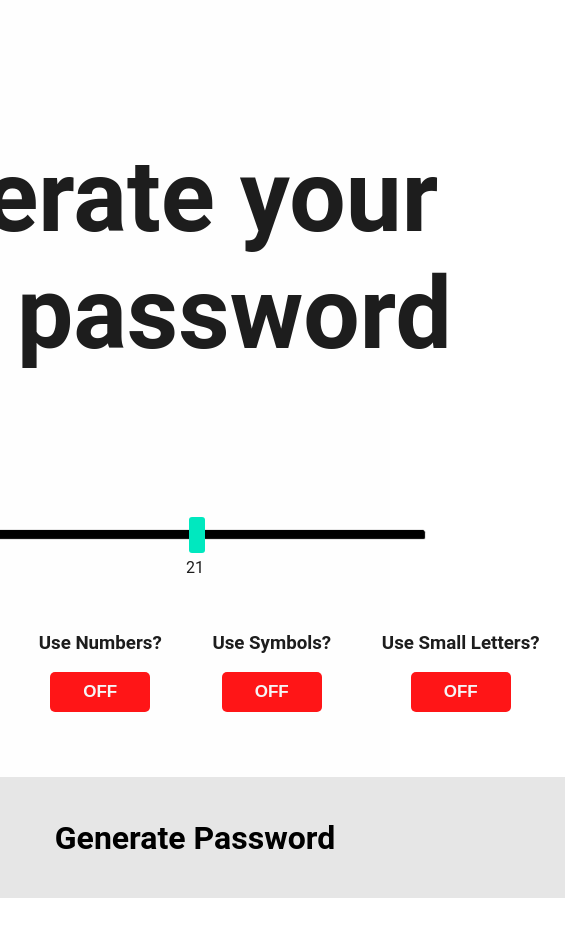
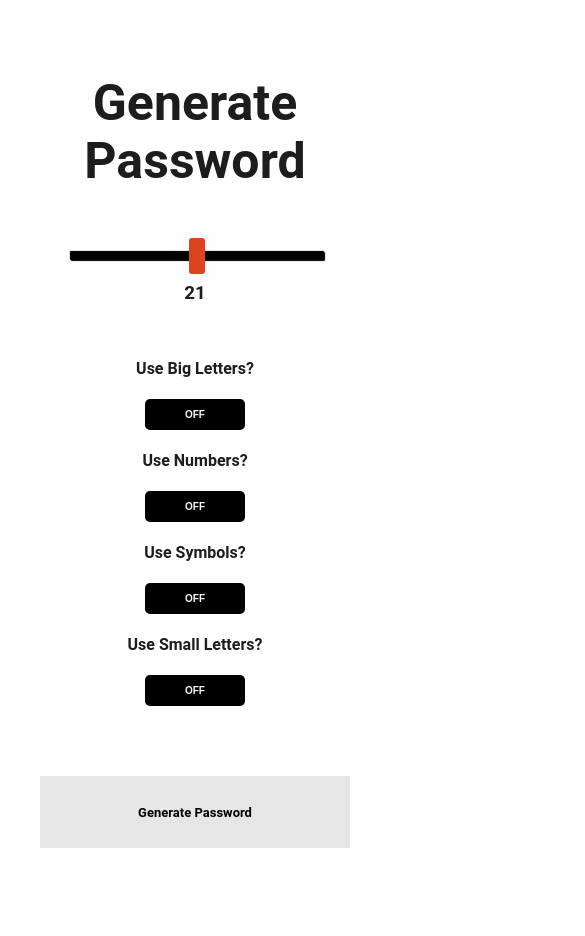
Before and after one commit to MRKSC/password, a React (Create React App) app: page / in a window 390 px wide. Shown: the whole page, 585 px wide, since content can reach past the window. After the commit the page ends 888 px from the top, so only its background shows below. Built offline with nearby package versions, Linux system fonts and the light colour scheme.

Commit message:
react-create-app on Heroku

```diff
--- a/src/App.js
+++ b/src/App.js
@@ -1,11 +1,14 @@
 import React from 'react';
 import styled from 'styled-components';
-import { ControlMain } from './components/controls/src/ControlMain';
+import { GenerateCode } from './components/src/GenerateCode';
 
 const AppWrapper = styled.div`
-  height: 100vh;
+  padding: 0px;
+  margin: 0px;
+  min-height: 100%;
+  min-width: 100%;
+  align-content: center;
   font-family: 'Roboto', sans-serif;
-  background-color: rgba(230,230,230,0.04);
   color: #1d1d1d;
 `;
 
@@ -13,11 +16,10 @@ class App extends React.Component {
   render() {
     return (
       <AppWrapper>
-                <ControlMain />
+        <GenerateCode />
       </AppWrapper>
     );
   }
 }
 
-
 export default App;
--- a/src/components/controls/src/ControlMain.js
+++ /dev/null
@@ -1,19 +0,0 @@
-import React from 'react';
-import styled from 'styled-components';
-import  {GenerateCode} from './GenerateCode';
-
-
-const ControlWrapper = styled.div `
-      display: flex;
-      justify-content: center;
-      align-items: center;
-
-`;
-
-export function ControlMain() {
-    return (
-        <ControlWrapper>
-          <GenerateCode />
-        </ControlWrapper>
-    )
-}
--- /dev/null
+++ b/src/components/src/GenerateCode.css
@@ -0,0 +1,19 @@
+body{
+    margin:0px;
+    padding: 0px;
+    background-color: rgba(230, 230, 230, 0.04);;
+}
+
+.heading {
+    display: block;
+    padding: 20px;
+    margin-bottom: 150px;
+    font-size: 100px;
+    text-align: center;
+
+}
+
+.Button-Heading--fontSize {
+    font-size: 35px;
+
+}
--- a/src/components/controls/src/GenerateCode.js
+++ b/src/components/src/GenerateCode.js
@@ -1,10 +1,29 @@
 import React from 'react';
 import styled from 'styled-components';
 import './GenerateCode.css';
+import './MediaQueries.css'
+import './Slider.css'
 
 const GenerateCodeContainer = styled.div`
-  padding-top: 50px;
-  margin: 20px;
+  padding: 10px;
+  margin: 10px;
+`;
+
+const InputContainer = styled.div`
+  display: flex;
+  flex-direction: column;
+  align-items: center;
+  justify-content: space-around;
+  @media (max-width: 768px) {
+
+  }
+`;
+
+const InputRange = styled.input`
+  min-width: 450px;
+   @media (max-width: 768px) {
+  min-width: 250px;
+  }
 `;
 
 const ToggleButtonContainer = styled.div`
@@ -13,14 +32,13 @@ const ToggleButtonContainer = styled.div`
   justify-content: space-around;
   flex-direction: row;
   margin: 20px;
+    @media (max-width: 768px) {
+  font-size: 20px;
+  flex-direction: column;
+  }
 `;
 
-const InputContainer = styled.div`
-  display: flex;
-  flex-direction: column;
-  align-items: center;
-  justify-content: space-around;
-`;
+
 
 const ButtonContainer = styled.div`
   padding-top: 25px;
@@ -31,22 +49,10 @@ const ButtonContainer = styled.div`
 `;
 
 const ToggleButton = styled.button`
-  /*margin: 5px;
-        width:100px;
-        padding: 10px 28px 10px 28px;
-        background-color: #0b0c11;
-        color: #f5f5f5;
-        border: none;
-        border-radius: 5px;
-        display:inline-block;
-        cursor:pointer;
-        font-size:17px;
-        font-weight: 600;
-        text-decoration:none;
-        */
+  margin: 5px;
   width: 100px;
   padding: 10px 28px 10px 28px;
-  background-color: #0b0c11;
+  background-color: ${props => (props.primary ? `#dc4421` : `black`)};
   color: #f5f5f5;
   border: none;
   border-radius: 5px;
@@ -55,19 +61,9 @@ const ToggleButton = styled.button`
   font-size: 17px;
   font-weight: 600;
   text-decoration: none;
-  ${props => {
-    // yellow collor
-    if (props.toggle) {
-      return `
-            background-color: #F5DF28;
-            `;
-    } else {
-      // red collor
-      return `
-            background-color: #FF1517;
-            `;
-    }
-  }}
+   @media (max-width: 768px) {
+  font-size: 10px;
+  }
 `;
 
 const ResultBoxContainer = styled.div`
@@ -78,15 +74,20 @@ const ResultBoxContainer = styled.div`
   background: #e6e6e6;
   padding: 20px;
   margin: 20px;
+     @media (max-width: 768px) {
+
+  min-width: 250px;
+  }
 `;
 
 const GeneratedPassword = styled.h1`
   color: black;
+  @media (max-width: 768px) {
+  font-size: 13px;
+  }
 `;
 
-const InputRange = styled.input`
-  min-width: 450px;
-`;
+
 
 export class GenerateCode extends React.Component {
   constructor(props) {
@@ -96,15 +97,17 @@ export class GenerateCode extends React.Component {
       toggleStateTwo: false,
       toggleStateThree: false,
       toggleStateFour: false,
-      value: 21
+      rngActualValue: 21,
     };
     this.handleClickOne = this.handleClickOne.bind(this);
     this.handleClickTwo = this.handleClickTwo.bind(this);
     this.handleClickThree = this.handleClickThree.bind(this);
     this.handleClickFour = this.handleClickFour.bind(this);
     this.handleChange = this.handleChange.bind(this);
+
   }
 
+  // event handlers
   handleClickOne() {
     this.setState(prevState => ({
       toggleStateOne: !prevState.toggleStateOne
@@ -130,17 +133,16 @@ export class GenerateCode extends React.Component {
   }
 
   handleChange(event) {
-    this.setState({ value: event.target.value });
+    this.setState({ rngActualValue: event.target.value });
   }
 
   // function for randomize password output
-
   generateSmallLettersPassword() {
     // small letters password
     let password = '';
     let characters = 'abcdefghijklmnopqrstuvwxyz';
     let charactersLength = characters.length;
-    let length = this.state.value;
+    let length = this.state.rngActualValue;
     for (let i = 0; i < length; i++) {
       password += characters.charAt(
         Math.floor(Math.random() * charactersLength)
@@ -148,12 +150,13 @@ export class GenerateCode extends React.Component {
     }
     return password;
   }
+
   generateBigLettersPassword() {
     // big letters password
     let password = '';
     let characters = 'abcdefghijklmnopqrstuvwxyz';
     let charactersLength = characters.length;
-    let length = this.state.value;
+    let length = this.state.rngActualValue;
     for (let i = 0; i < length; i++) {
       password += characters.charAt(
         Math.floor(Math.random() * charactersLength)
@@ -167,7 +170,7 @@ export class GenerateCode extends React.Component {
     let password = '';
     let characters = '0123456789';
     let charactersLength = characters.length;
-    let length = this.state.value;
+    let length = this.state.rngActualValue;
     for (let i = 0; i < length; i++) {
       password += characters.charAt(
         Math.floor(Math.random() * charactersLength)
@@ -181,7 +184,7 @@ export class GenerateCode extends React.Component {
     let password = '';
     let characters = '!£$%^&*()_<>/?{}[]';
     let charactersLength = characters.length;
-    let length = this.state.value;
+    let length = this.state.rngActualValue;
     for (let i = 0; i < length; i++) {
       password += characters.charAt(
         Math.floor(Math.random() * charactersLength)
@@ -191,14 +194,13 @@ export class GenerateCode extends React.Component {
   }
 
   // combination of generated passwords
-
   generateLettersAndNumbersPassword() {
     // letters and numbers password
     let password = '';
     let characters =
       this.generateBigLettersPassword() + this.generateNumbersPassword();
     let charactersLength = characters.length;
-    let length = this.state.value;
+    let length = this.state.rngActualValue;
     for (let i = 0; i < length; i++) {
       password += characters.charAt(
         Math.floor(Math.random() * charactersLength)
@@ -213,7 +215,7 @@ export class GenerateCode extends React.Component {
     let characters =
       this.generateBigLettersPassword() + this.generateSymbolsPassword();
     let charactersLength = characters.length;
-    let length = this.state.value;
+    let length = this.state.rngActualValue;
     for (let i = 0; i < length; i++) {
       password += characters.charAt(
         Math.floor(Math.random() * charactersLength)
@@ -228,7 +230,7 @@ export class GenerateCode extends React.Component {
     let characters =
       this.generateNumbersPassword() + this.generateSymbolsPassword();
     let charactersLength = characters.length;
-    let length = this.state.value;
+    let length = this.state.rngActualValue;
     for (let i = 0; i < length; i++) {
       password += characters.charAt(
         Math.floor(Math.random() * charactersLength)
@@ -245,7 +247,7 @@ export class GenerateCode extends React.Component {
       this.generateNumbersPassword() +
       this.generateSymbolsPassword();
     let charactersLength = characters.length;
-    let length = this.state.value;
+    let length = this.state.rngActualValue;
     for (let i = 0; i < length; i++) {
       password += characters.charAt(
         Math.floor(Math.random() * charactersLength)
@@ -263,7 +265,7 @@ export class GenerateCode extends React.Component {
       this.generateSymbolsPassword() +
       this.generateSmallLettersPassword();
     let charactersLength = characters.length;
-    let length = this.state.value;
+    let length = this.state.rngActualValue;
     for (let i = 0; i < length; i++) {
       password += characters.charAt(
         Math.floor(Math.random() * charactersLength)
@@ -278,7 +280,7 @@ export class GenerateCode extends React.Component {
     let characters =
       this.generateBigLettersPassword() + this.generateSmallLettersPassword();
     let charactersLength = characters.length;
-    let length = this.state.value;
+    let length = this.state.rngActualValue;
     for (let i = 0; i < length; i++) {
       password += characters.charAt(
         Math.floor(Math.random() * charactersLength)
@@ -293,7 +295,7 @@ export class GenerateCode extends React.Component {
     let characters =
       this.generateNumbersPassword() + this.generateSmallLettersPassword();
     let charactersLength = characters.length;
-    let length = this.state.value;
+    let length = this.state.rngActualValue;
     for (let i = 0; i < length; i++) {
       password += characters.charAt(
         Math.floor(Math.random() * charactersLength)
@@ -308,7 +310,7 @@ export class GenerateCode extends React.Component {
     let characters =
       this.generateSymbolsPassword() + this.generateSmallLettersPassword();
     let charactersLength = characters.length;
-    let length = this.state.value;
+    let length = this.state.rngActualValue;
     for (let i = 0; i < length; i++) {
       password += characters.charAt(
         Math.floor(Math.random() * charactersLength)
@@ -325,7 +327,7 @@ export class GenerateCode extends React.Component {
       this.generateNumbersPassword() +
       this.generateSmallLettersPassword();
     let charactersLength = characters.length;
-    let length = this.state.value;
+    let length = this.state.rngActualValue;
     for (let i = 0; i < length; i++) {
       password += characters.charAt(
         Math.floor(Math.random() * charactersLength)
@@ -342,7 +344,7 @@ export class GenerateCode extends React.Component {
       this.generateNumbersPassword() +
       this.generateSmallLettersPassword();
     let charactersLength = characters.length;
-    let length = this.state.value;
+    let length = this.state.rngActualValue;
     for (let i = 0; i < length; i++) {
       password += characters.charAt(
         Math.floor(Math.random() * charactersLength)
@@ -359,7 +361,7 @@ export class GenerateCode extends React.Component {
       this.generateSymbolsPassword() +
       this.generateSmallLettersPassword();
     let charactersLength = characters.length;
-    let length = this.state.value;
+    let length = this.state.rngActualValue;
     for (let i = 0; i < length; i++) {
       password += characters.charAt(
         Math.floor(Math.random() * charactersLength)
@@ -367,8 +369,8 @@ export class GenerateCode extends React.Component {
     }
     return password;
   }
+
   // sort logic for displayed password
-
   sortState() {
     const sort = [];
     sort.push(this.state.toggleStateOne);
@@ -502,7 +504,7 @@ export class GenerateCode extends React.Component {
       <GenerateCodeContainer>
         <InputContainer>
           <div className="">
-            <h1 className="heroku"> Generate your own password</h1>
+            <h1 className="heading"> Generate Password</h1>
           </div>
           <div>
             <InputRange
@@ -510,41 +512,41 @@ export class GenerateCode extends React.Component {
               name="Length"
               min="6"
               max="36"
-              defaultValue={this.state.value}
+              defaultValue={this.state.rngActualValue}
               onChange={this.handleChange}
             />
           </div>
           <div>
-            <p>{this.state.value}</p>
+            <h3>{this.state.rngActualValue}</h3>
           </div>
         </InputContainer>
         <ToggleButtonContainer>
           <div className="div-centering">
-            <h3>Use Big Letters?</h3>
-            <ToggleButton onClick={this.handleClickOne}>
+            <h3 className="Button-Heading--fontSize">Use Big Letters?</h3>
+            <ToggleButton primary={this.state.toggleStateOne} onClick={this.handleClickOne}>
               {this.state.toggleStateOne ? 'ON' : 'OFF'}
             </ToggleButton>
           </div>
           <div className="div-centering">
-            <h3> Use Numbers?</h3>
-            <ToggleButton onClick={this.handleClickTwo}>
+            <h3 className="Button-Heading--fontSize"> Use Numbers?</h3>
+            <ToggleButton primary={this.state.toggleStateTwo} onClick={this.handleClickTwo}>
               {this.state.toggleStateTwo ? 'ON' : 'OFF'}
             </ToggleButton>
           </div>
           <div className="div-centering">
-            <h3> Use Symbols? </h3>
-            <ToggleButton onClick={this.handleClickThree}>
+            <h3 className="Button-Heading--fontSize"> Use Symbols? </h3>
+            <ToggleButton primary={this.state.toggleStateThree} onClick={this.handleClickThree}>
               {this.state.toggleStateThree ? 'ON' : 'OFF'}
             </ToggleButton>
           </div>
           <div className="div-centering">
-            <h3> Use Small Letters? </h3>
-            <ToggleButton onClick={this.handleClickFour}>
+            <h3 className="Button-Heading--fontSize"> Use Small Letters? </h3>
+            <ToggleButton primary={this.state.toggleStateFour} onClick={this.handleClickFour}>
               {this.state.toggleStateFour ? 'ON' : 'OFF'}
             </ToggleButton>
           </div>
         </ToggleButtonContainer>
-        <ButtonContainer></ButtonContainer>
+        <ButtonContainer>  </ButtonContainer>
         <ResultBoxContainer>
           <GeneratedPassword>{this.sortState()}</GeneratedPassword>
         </ResultBoxContainer>
--- /dev/null
+++ b/src/components/src/MediaQueries.css
@@ -0,0 +1,13 @@
+
+
+@media only screen and (max-width: 768px) {
+    .heading {
+        margin-bottom: 35px;
+        font-size: 50px;
+        text-align: center;
+
+    }
+    .Button-Heading--fontSize {
+        font-size: 16px;
+    }
+}
--- a/src/components/controls/src/GenerateCode.css
+++ b/src/components/src/Slider.css
@@ -1,13 +1,4 @@
-body{
-    margin:0px;
-    padding: 0px;
-}
 
-.heroku {
-    padding: 1px;
-    margin-bottom: 150px;
-    font-size: 100px;
-}
 .div-centering {
     display: flex;
     align-items: center;
@@ -44,7 +35,7 @@ input[type=range]::-webkit-slider-thumb {
     height: 36px;
     width: 16px;
     border-radius: 3px;
-    background: #00e8bf;
+    background: #dc4421;
     cursor: pointer;
     margin-top: -14px; /* You need to specify a margin in Chrome, but in Firefox and IE it is automatic */
 
@@ -56,7 +47,7 @@ input[type=range]::-moz-range-thumb {
     height: 36px;
     width: 16px;
     border-radius: 3px;
-    background: #00e8bf;
+    background: #dc4421;
     cursor: pointer;
 }
 
@@ -66,7 +57,7 @@ input[type=range]::-ms-thumb {
     height: 36px;
     width: 16px;
     border-radius: 3px;
-    background: #00e8bf;
+    background: #dc4421;
     cursor: pointer;
 }
 
```
Also changed, not shown: src/components/index.js (renamed from src/components/controls/index.js). Lines whose indentation alone changed are shown as unchanged.
